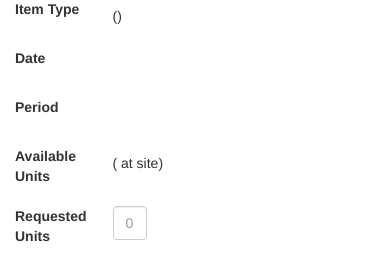
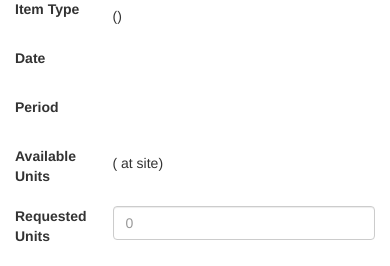
Before and after one commit to raghavsethi/techtracking, a Django app: template checkout/templates/checkout/request.html in a window 390 px wide. Shown: the part 170-436 px from the top of the page. Run offline with Django 3.2, Linux system fonts and the light colour scheme; the template is opened without the code that fills it, so the values that code supplies are empty; some libraries are stand-ins or nearby versions.

Commit message:
Fix invisible requested units

```diff
--- a/checkout/templates/checkout/request.html
+++ b/checkout/templates/checkout/request.html
@@ -36,7 +36,7 @@
     </div>
     <div class="form-group">
       <label class="col-md-2 col-xs-3 control-label">Requested Units</label>
-      <div class="col-md-1 col-xs-2">
+      <div class="col-md-1 col-xs-9">
         <input type="text" class="form-control" name="request_units" placeholder="0">
       </div>
     </div>
```
